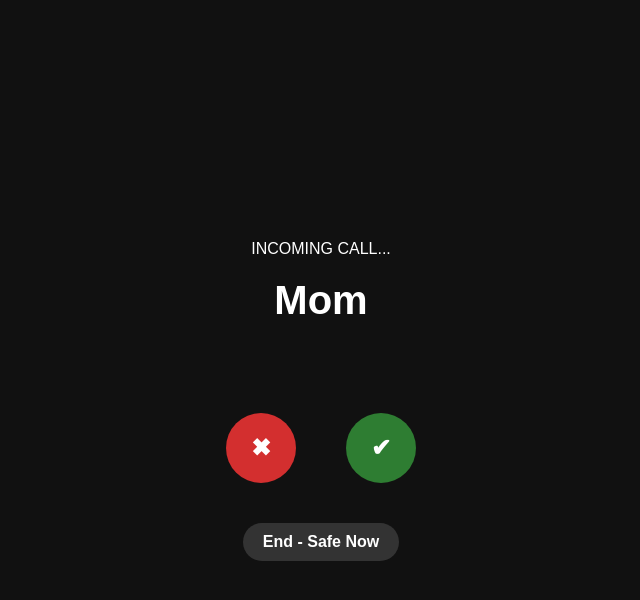
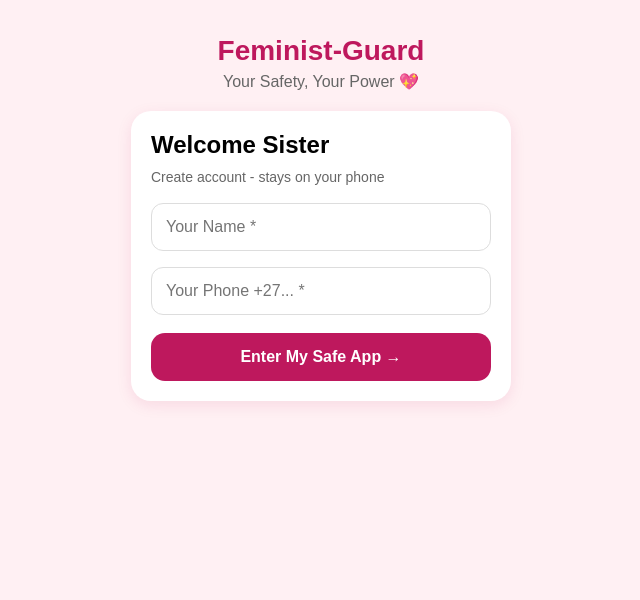
Before and after one commit to Maranela/Feminist-Guard-, a website: page index.html in a window 1280 px wide. Shown: the whole page, without its empty margins (319-959 px from the left). Drawn offline with Linux system fonts and the light colour scheme.

Commit message:
Enforce visibility for .hidden class
Added !important to .hidden class to enforce visibility rules.

```diff
--- a/index.html
+++ b/index.html
@@ -18,7 +18,7 @@ button{width:100%;padding:15px;border:none;border-radius:14px;font-size:16px;fon
 .sos-btn{background:#be185d;color:white;padding:22px;font-size:22px;animation:pulse 2s infinite}
 @keyframes pulse{0%{transform:scale(1)}50%{transform:scale(1.02)}100%{transform:scale(1)}}
 .contact-item{background:#FFF0F3;padding:10px;border-radius:10px;margin:6px 0;display:flex;justify-content:space-between}
-.hidden{display:none}
+.hidden{display:none !important}
 .fake-call-screen{position:fixed;top:0;left:0;width:100%;height:100%;background:#111;color:white;display:flex;flex-direction:column;align-items:center;justify-content:center;z-index:1000}
 </style>
 </head>
```
